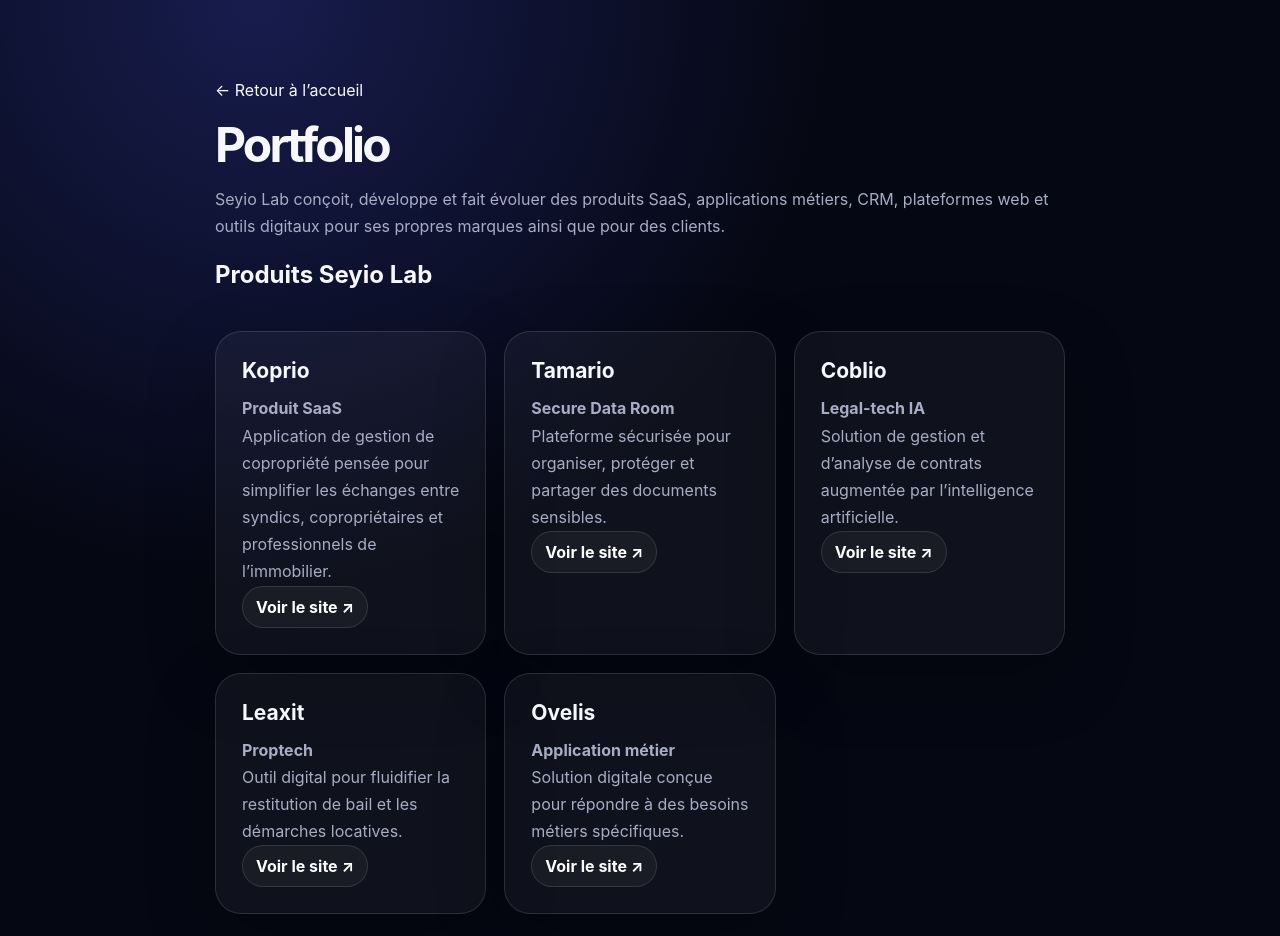
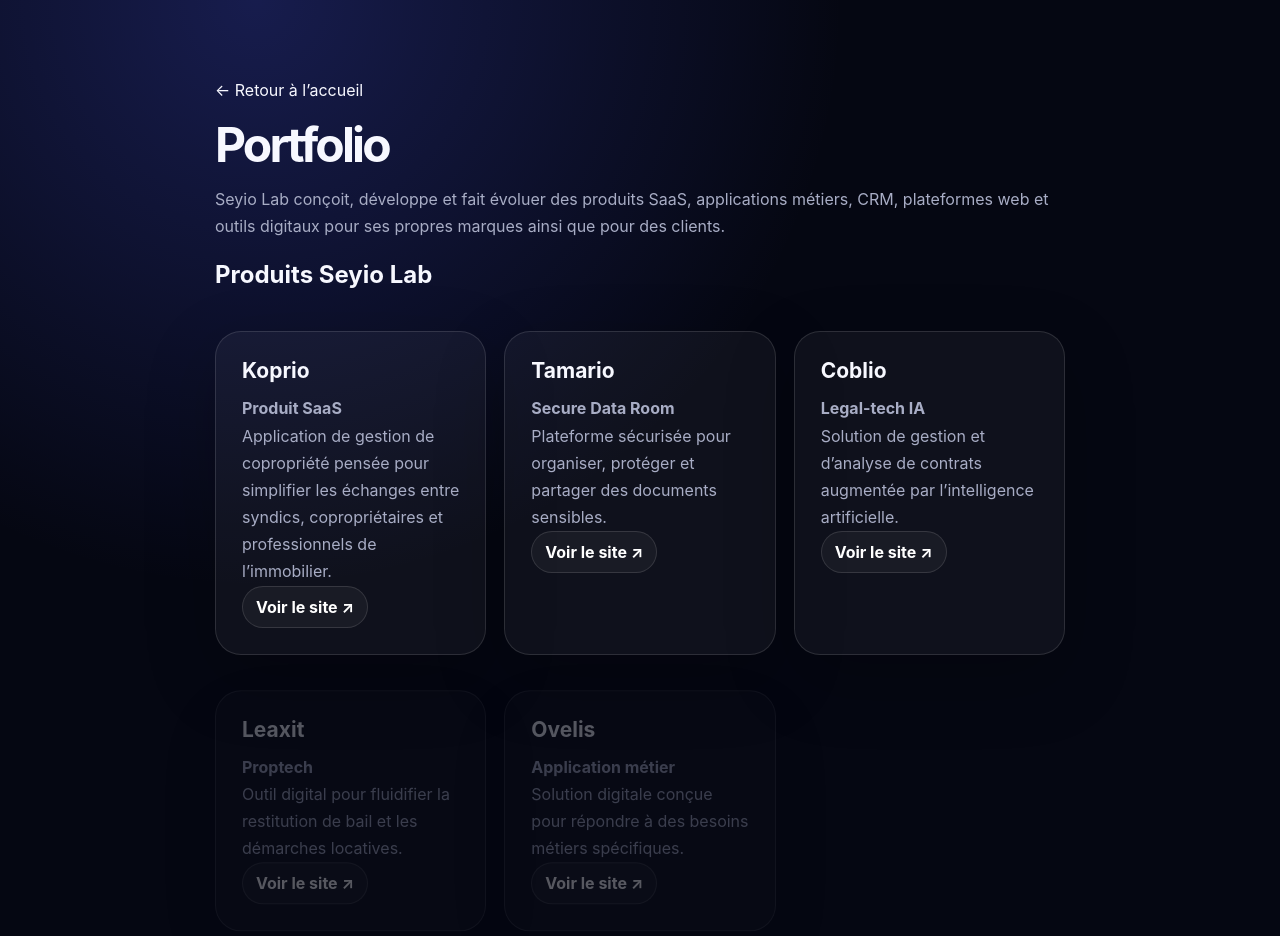
Before and after one commit to Rick9245/seyiolab-web, a Next.js app: page /portfolio in a window 1280 px wide. Shown: the top 936 px of the page. Built offline with nearby package versions, Linux system fonts and the light colour scheme.

Commit message:
Ajouter animations premium

```diff
--- a/app/globals.css
+++ b/app/globals.css
@@ -10,3 +10,48 @@
 .contact-panel{display:grid;grid-template-columns:.9fr 1.1fr;gap:36px}.contact-form{padding:28px;border:1px solid var(--line);border-radius:28px;background:linear-gradient(180deg,rgba(255,255,255,.075),rgba(255,255,255,.035));display:grid;gap:14px}.field{display:grid;gap:8px}.field label{font-size:14px;color:#dfe3ff}.field input,.field textarea{width:100%;border:1px solid rgba(255,255,255,.14);border-radius:14px;background:rgba(5,7,18,.72);color:#fff;padding:13px 14px;font:inherit}.field textarea{min-height:130px;resize:vertical}.form-note{color:var(--muted);font-size:13px;line-height:1.5}.submit{cursor:pointer;border:0;border-radius:999px;padding:14px 18px;background:#fff;color:#050712;font-weight:800}.submit:disabled{opacity:.55}.status{font-size:14px;color:#aeb8ff}
 .two{display:grid;grid-template-columns:1fr 1fr;gap:40px}.footer{padding:42px 0;color:var(--muted);border-top:1px solid var(--line);display:flex;justify-content:space-between;gap:20px;flex-wrap:wrap}.legal{padding:80px 0;max-width:850px}.legal h1{font-size:48px}.legal p{color:var(--muted);line-height:1.7}
 @media(max-width:1180px){.carousel-arrow.prev{left:10px}.carousel-arrow.next{right:10px}.product-card{flex-basis:310px}.products-carousel{padding:0 62px}}@media(max-width:920px){.services-grid,.clients-grid,.contact-panel,.two{grid-template-columns:1fr}}@media(max-width:820px){.navlinks{display:none}.hero{min-height:660px}.logo-wrap{min-height:150px}.logo-main{width:min(470px,78vw)}.section{padding:70px 0}.products-carousel{padding:0}.carousel-arrow{display:none}.product-card{flex-basis:280px}}
+
+/* ===== Premium animations — scroll reveal + hover micro-interactions (CSS only) ===== */
+@property --rv-y{syntax:"<length>";inherits:false;initial-value:0px}
+
+/* Apparition au scroll. Progressive enhancement : l'état masqué initial vit DANS
+   @supports, donc les navigateurs sans scroll-driven animations affichent le
+   contenu normalement (jamais de contenu invisible). On anime une custom property
+   (--rv-y) plutôt que `transform` directement, pour que le hover des cartes
+   continue de l'emporter. */
+@media (prefers-reduced-motion:no-preference){
+ @supports (animation-timeline:view()){
+  .section,.products-carousel,.service-card,.client-card,.contact-form{
+   opacity:0;transform:translateY(var(--rv-y));
+   animation:rv-reveal both linear;animation-timeline:view();animation-range:entry 0% cover 26%}
+  .service-card,.client-card{animation-range:entry 6% cover 34%}
+ }
+}
+@keyframes rv-reveal{from{opacity:0;--rv-y:26px}to{opacity:1;--rv-y:0}}
+
+/* Hover cartes — lift + glow discret */
+.product-card,.service-card,.client-card{transition:transform .28s ease,border-color .28s ease,box-shadow .28s ease,background .28s ease}
+.service-card:hover,.client-card:hover{transform:translateY(-4px);border-color:rgba(125,145,255,.5);box-shadow:0 30px 80px rgba(0,0,0,.3),0 0 40px rgba(90,130,255,.14)}
+.product-card:hover{box-shadow:0 34px 90px rgba(0,0,0,.32),0 0 46px rgba(90,130,255,.18)}
+
+/* Hover boutons */
+.btn,.submit{transition:transform .2s ease,box-shadow .2s ease,background .2s ease,color .2s ease,opacity .2s ease}
+.btn:hover{transform:translateY(-2px);box-shadow:0 14px 34px rgba(90,130,255,.32)}
+.btn.secondary:hover{background:rgba(255,255,255,.06);border-color:rgba(125,145,255,.55)}
+.submit:hover:not(:disabled){transform:translateY(-2px);box-shadow:0 16px 38px rgba(90,130,255,.34)}
+
+/* Hover liens */
+.navlinks a{transition:color .2s ease}.navlinks a:hover{color:#fff}
+.product-link,.client-link{transition:background .2s ease,color .2s ease,transform .2s ease,border-color .2s ease}
+.product-link:hover,.client-link:hover{transform:translateY(-1px)}
+
+/* Hover logo hero — léger scale + glow */
+.logo-main{transition:transform .45s cubic-bezier(.22,1,.36,1)}
+.logo-wrap{transition:box-shadow .45s ease,border-color .45s ease}
+.logo-wrap:hover{border-color:rgba(125,145,255,.45);box-shadow:0 30px 90px rgba(0,0,0,.45),0 0 70px rgba(90,130,255,.3)}
+.logo-wrap:hover .logo-main{transform:scale(1.035)}
+
+/* Mouvement réduit : on neutralise les transforms de hover */
+@media (prefers-reduced-motion:reduce){
+ .service-card:hover,.client-card:hover,.btn:hover,.submit:hover:not(:disabled),.logo-wrap:hover .logo-main,.product-link:hover,.client-link:hover{transform:none}
+}
```
